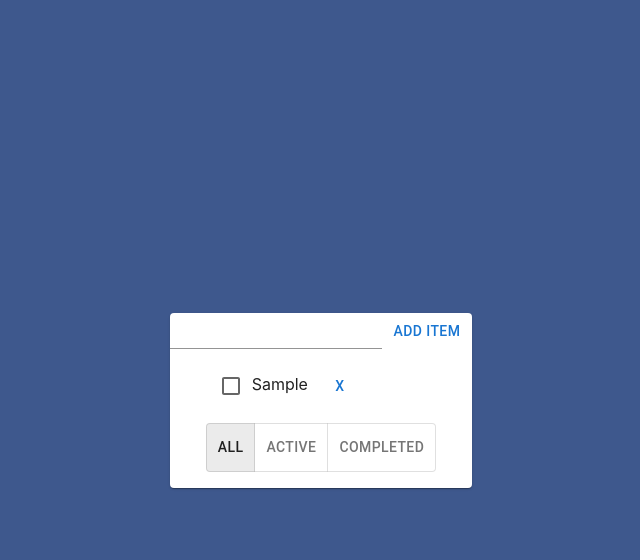
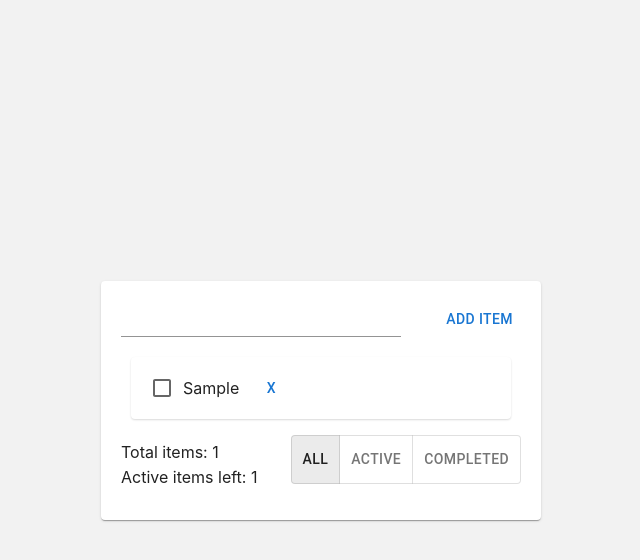
Before and after one commit to p0rian/the-todo, a React (Create React App) app: page / in a window 1280 px wide. Both pictures are taken after typing "Sample" into the empty fields and a click on the button "ADD ITEM". Shown: the top 560 px of the page, without its empty margins (319-959 px from the left). Built offline with nearby package versions, Linux system fonts and the light colour scheme.

Commit message:
adding counter and updating styling

```diff
--- a/src/components/todo-item/todo-item.js
+++ b/src/components/todo-item/todo-item.js
@@ -3,6 +3,8 @@ import React, { useState } from "react";
 import { useDispatch } from "react-redux";
 import { removeTodo, updateTodo } from "store/slices/todoSlice";
 import { Button, Input, Box } from "@mui/material";
+
+import css from "./todo-item.module.css";
 
 export const TodoItem = ({ item }) => {
   const [editing, setEditing] = useState(false);
@@ -54,13 +56,13 @@ export const TodoItem = ({ item }) => {
   return (
     <li>
       {editing ? (
-        <>
+        <div className={css.itemStyle}>
           <Input type="text" value={editedTitle} onChange={handleInputChange} />
           <Button onClick={handleFinishEditing}>Save</Button>
           <Button onClick={handleCancelEditing}>Cancel</Button>
-        </>
+        </div>
       ) : (
-        <>
+        <div className={css.itemStyle}>
           <Checkbox
             checked={item.isCompleted}
             onChange={handleCompletedStatus}
@@ -69,7 +71,7 @@ export const TodoItem = ({ item }) => {
             {item.title}
           </Box>
           <Button onClick={handleRemove}>X</Button>
-        </>
+        </div>
       )}
     </li>
   );
--- /dev/null
+++ b/src/components/todo-item/todo-item.module.css
@@ -0,0 +1,31 @@
+.itemStyle {
+  display: flex;
+  align-items: center;
+  margin: 10px;
+  padding: 10px;
+  border-radius: 4px;
+  background-color: #fff;
+  box-shadow: 0 1px 2px rgba(0, 0, 0, 0.15);
+}
+
+.itemStyle:hover {
+  box-shadow: 0 2px 4px rgba(0, 0, 0, 0.15);
+}
+
+.checkboxStyle {
+  margin-right: 10px;
+}
+
+.inputStyle {
+  margin-right: 10px;
+}
+
+.editButtonsStyle {
+  display: flex;
+  align-items: center;
+  margin-left: auto;
+}
+
+.removeButtonStyle {
+  color: red;
+}
--- a/src/components/todo-list/todo-list.js
+++ b/src/components/todo-list/todo-list.js
@@ -29,6 +29,9 @@ export const TodoList = () => {
     }
   });
 
+  const allTodos = useSelector(selectAllTodos);
+  const activeTodos = useSelector(selectActiveTodos);
+
   const handleAddClick = () => {
     if (newItem.trim() !== "") {
       setNewItem("");
@@ -58,6 +61,16 @@ export const TodoList = () => {
               <TodoItem key={item.id} item={item} />
             ))}
           </ul>
+        </div>
+        <div className={css.filterStyle}>
+          <div className={css.counterContainer}>
+            <div className={css.counterStyle}>
+              Total items: {allTodos.length}
+            </div>
+            <div className={css.counterStyle}>
+              Active items left: {activeTodos.length}
+            </div>
+          </div>
           <TodoFilter filter={filter} handleFilterChange={handleFilterChange} />
         </div>
       </Paper>
--- a/src/components/todo-list/todo-list.module.css
+++ b/src/components/todo-list/todo-list.module.css
@@ -1,27 +1,53 @@
 .appContainer {
-  background: #3e588d;
+  background: #f2f2f2;
+  display: flex;
+  justify-content: center;
+  align-items: center;
+  height: 100vh;
+}
+
+.listContainer {
+  width: 400px;
+  padding: 20px;
+}
+
+.inputWrapper {
+  display: flex;
+  justify-content: space-between;
+  margin-bottom: 20px;
+}
+
+.inputStyle {
+  width: 70%;
+}
+
+.addButton {
+  width: 25%;
+}
+
+.todoList {
+  list-style: none;
+  margin: 0;
   padding: 0;
-  margin: 0;
-  top: 0;
-  left: 0;
-  position: fixed;
-  width: 100%;
-  height: 100%;
+}
+
+.filterStyle {
   display: flex;
+  justify-content: space-between;
   align-items: center;
 }
 
+.counterContainer {
+  display: flex;
+  flex-direction: column;
+  margin-right: 10px;
+}
+
+.counterStyle {
+  margin-bottom: 5px;
+}
+
 .listStyle {
+  padding-left: 0;
   list-style: none;
 }
-
-.listContainer {
-  margin: 0 auto;
-  min-height: 100px;
-  min-width: 300px;
-}
-
-.inputWrapper {
-  display: grid;
-  grid-template-columns: 70% 30%;
-}
```
